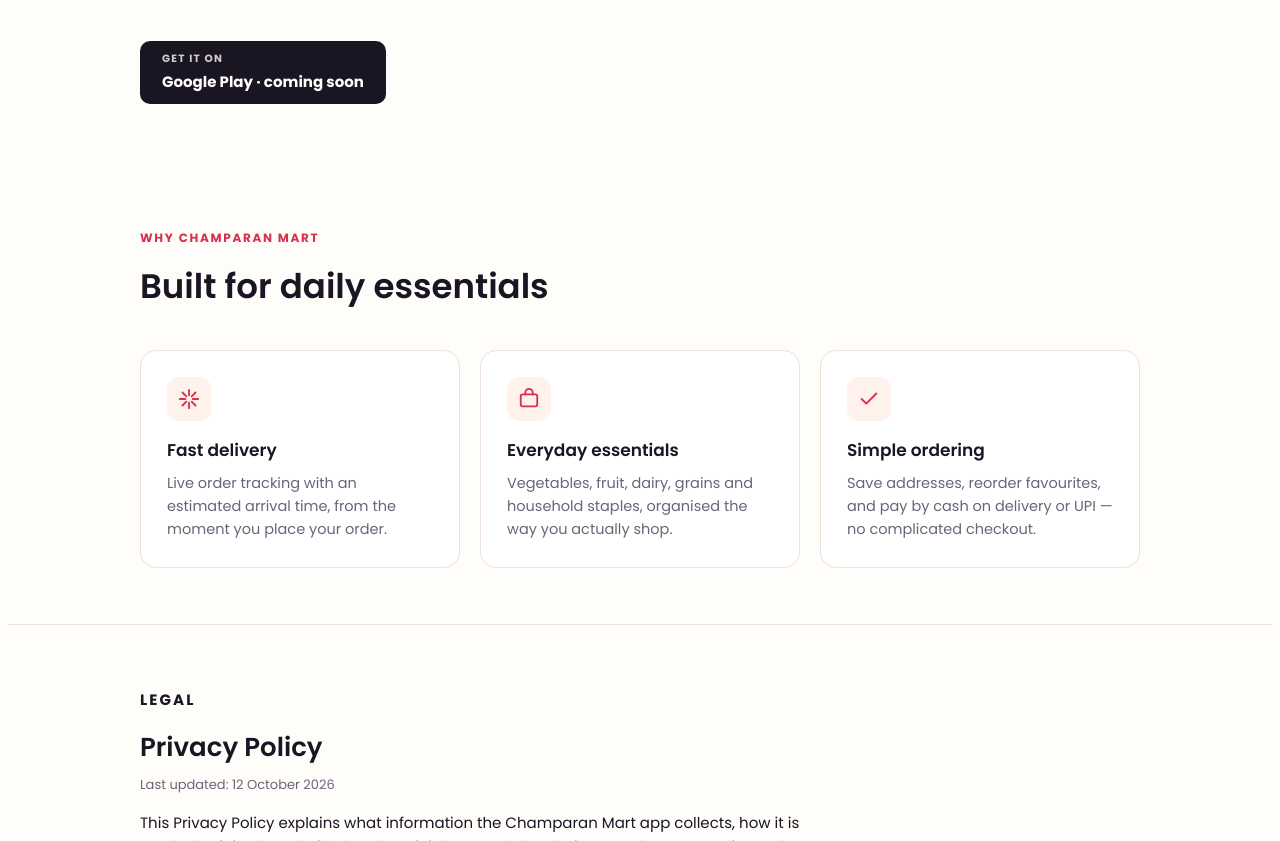
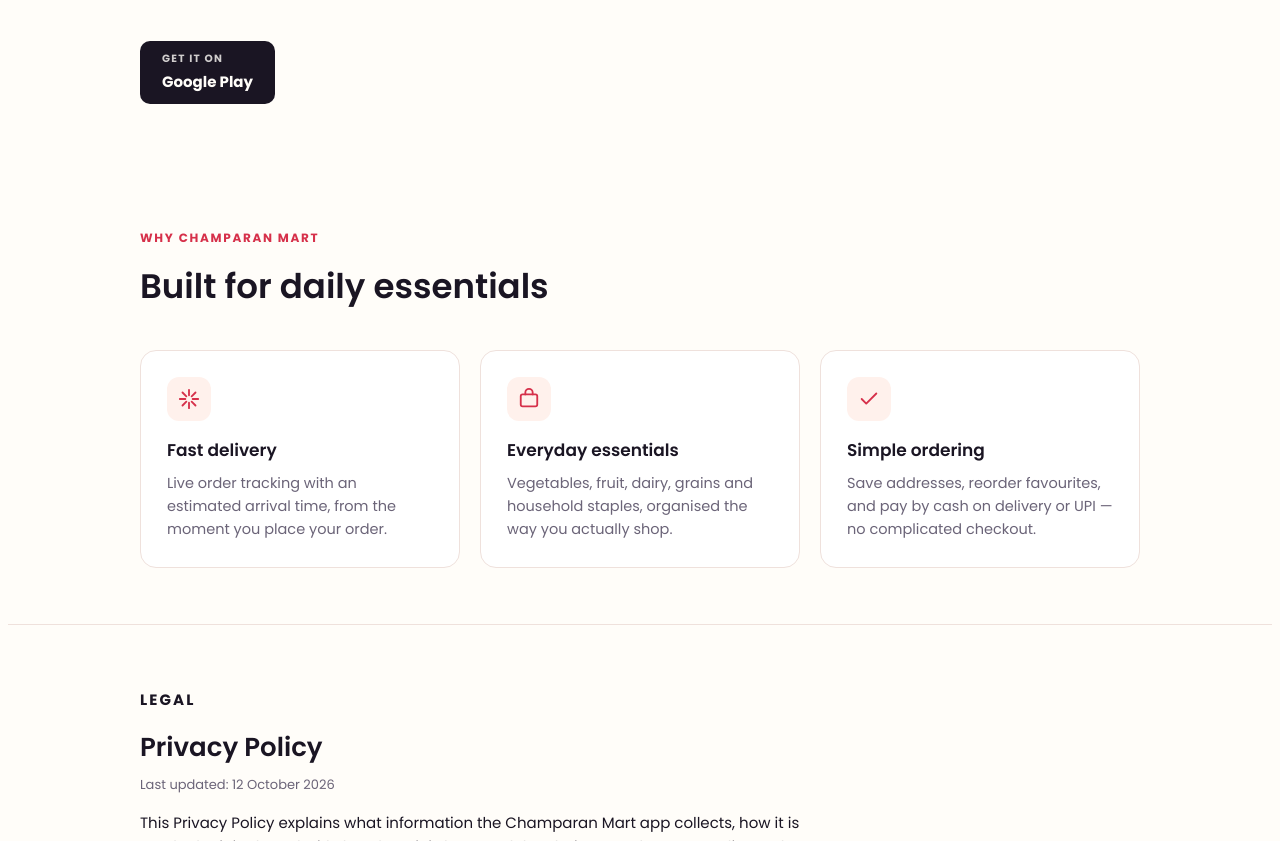
Before and after one commit to vkroinet/champaranmart-website, a plain HTML site: page index.html in a window 1280 px wide. Shown: the part 1646-2487 px from the top of the page. Drawn offline with Linux system fonts and the light colour scheme.

Commit message:
Website: Google Play button now links to the Play Store listing

```diff
--- a/index.html
+++ b/index.html
@@ -226,6 +226,9 @@
     margin-top:24px; display:inline-flex; flex-direction:column; gap:2px;
     background:var(--ink); color:var(--paper); padding:10px 22px; border-radius:10px;
   }
+  a.store-badge{text-decoration:none; transition:transform .15s ease, opacity .15s ease;}
+  a.store-badge:hover{transform:translateY(-1px); opacity:.92;}
+  a.store-badge:focus-visible{outline:3px solid var(--brand, #E63946); outline-offset:3px;}
   .store-badge small{font-size:10.5px; letter-spacing:.12em; font-weight:700; opacity:.8;}
   .store-badge strong{font-size:15px;}
   @media (min-width:1000px){ .shots{overflow-x:visible;} }
@@ -322,7 +325,7 @@
         <figcaption class="shot-cap"><span class="shot-num">5</span><div><b>Choose delivery</b><span>Standard or Express, pay by UPI or cash</span></div></figcaption>
       </figure>
     </div>
-    <div class="store-badge" aria-label="Google Play, coming soon"><small>GET IT ON</small><strong>Google Play &middot; coming soon</strong></div>
+    <a class="store-badge" href="https://play.google.com/store/apps/details?id=com.champaranmart.app" target="_blank" rel="noopener" aria-label="Get Champaran Mart on Google Play"><small>GET IT ON</small><strong>Google Play</strong></a>
   </div>
 </section>
 
```
